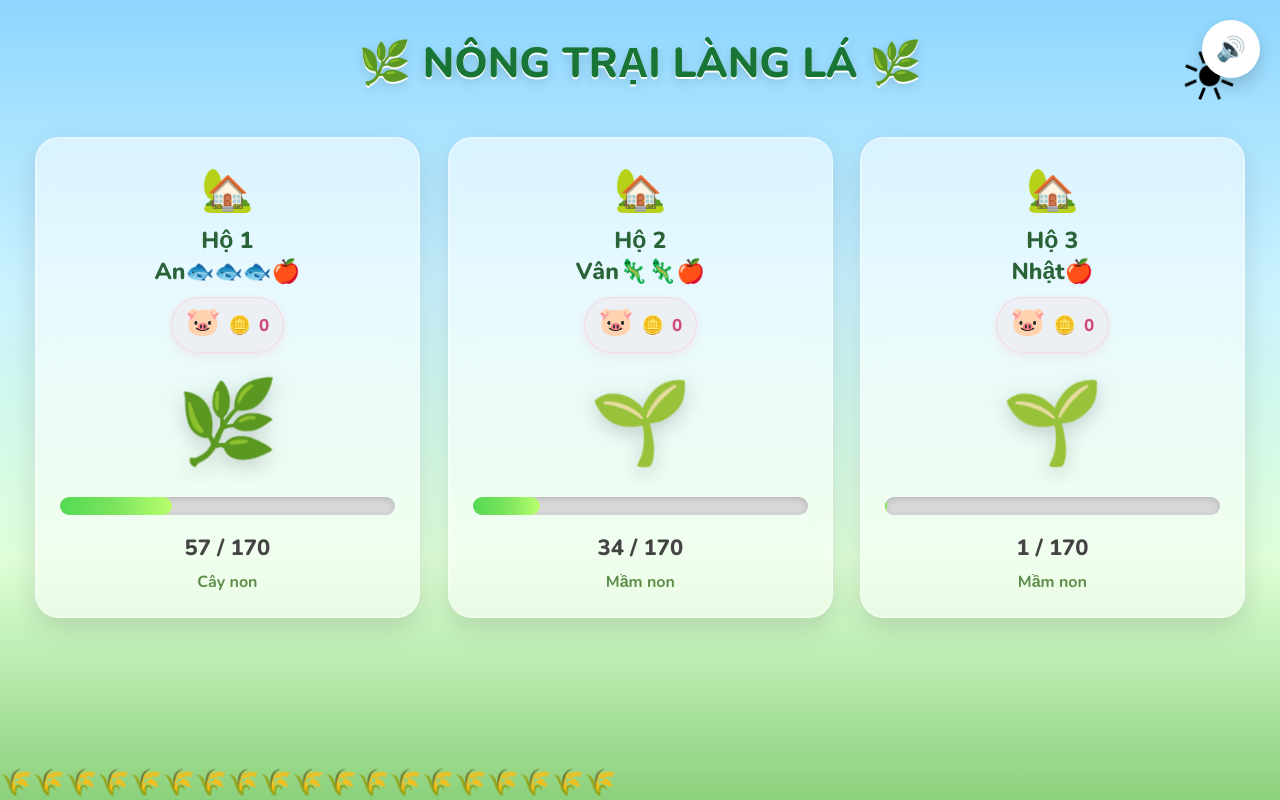
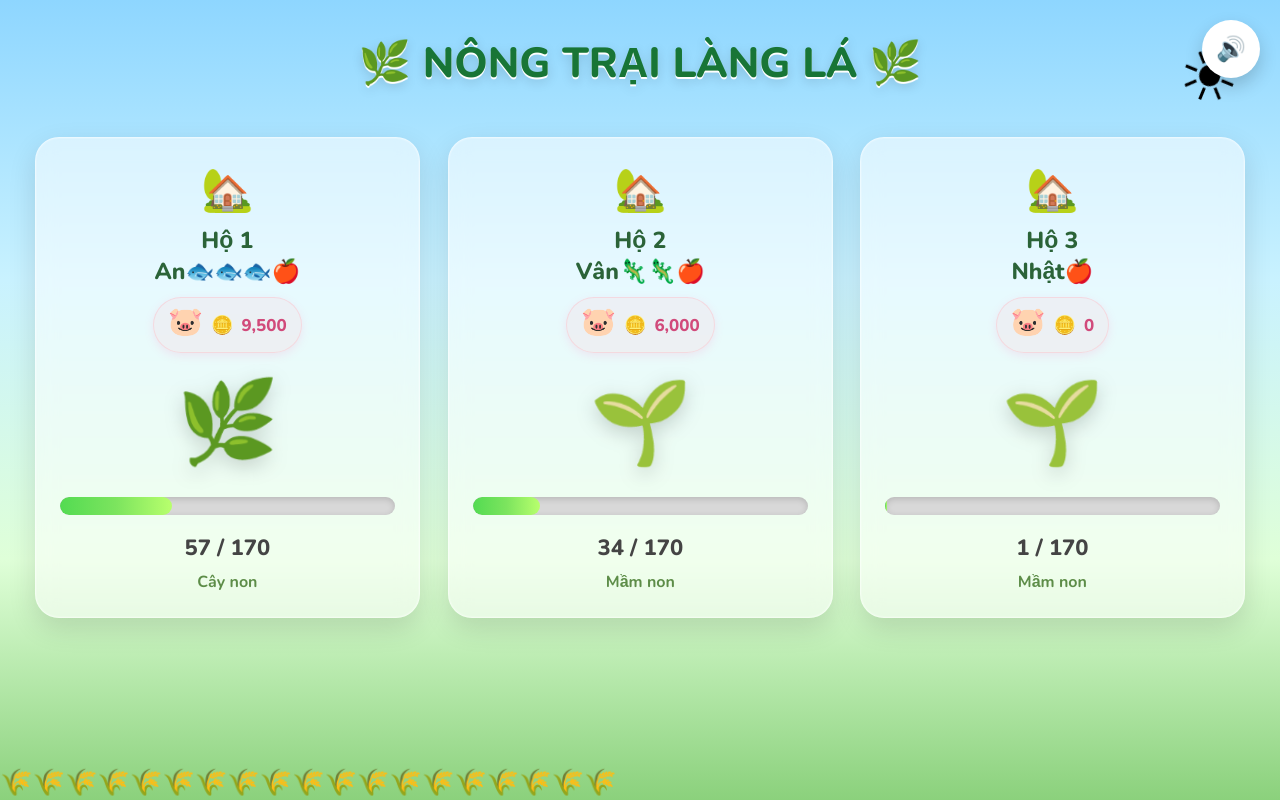
Before and after one commit to lopanhthayket-site/anh9.nongtraivuive, a plain HTML site: page index.html in a window 1280 px wide. Drawn offline with nearby package versions, Linux system fonts and the light colour scheme.

Commit message:
Add files via upload

```diff
--- a/index.html
+++ b/index.html
@@ -739,9 +739,9 @@ const MAX = 170;
 
 const students=[
 
-{name:"An🐟🐟🐟🍎",score:57,pig:0},
+{name:"An🐟🐟🐟🍎",score:57,pig:9500},
 
-{name:"Vân🦎🦎🍎",score:34,pig:0},
+{name:"Vân🦎🦎🍎",score:34,pig:6000},
 
 {name:"Nhật🍎",score:1,pig:0},
 
```
